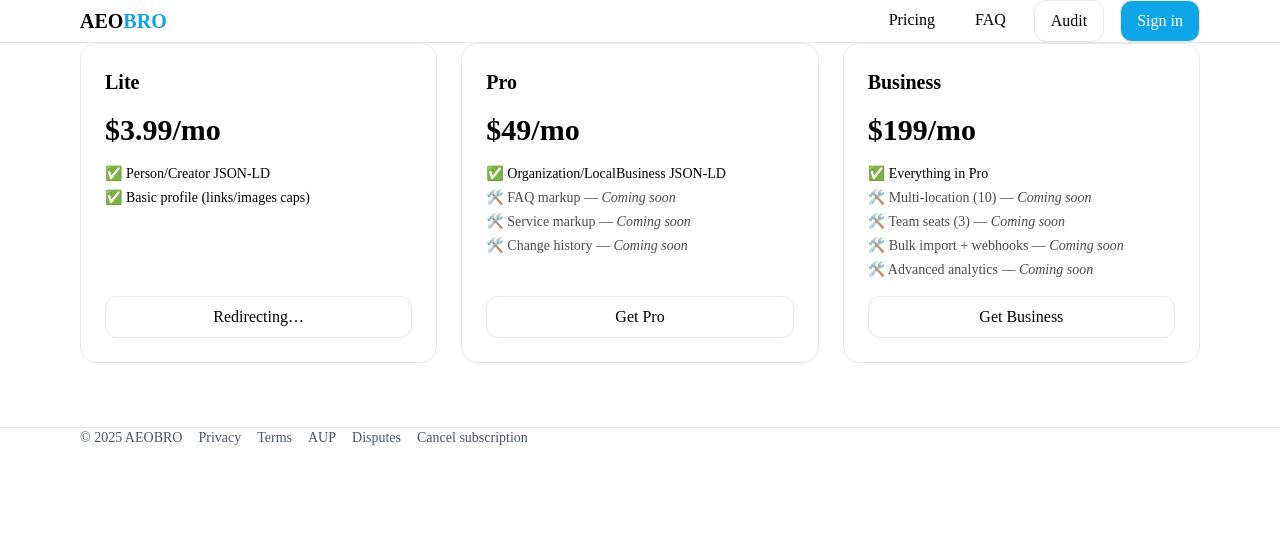
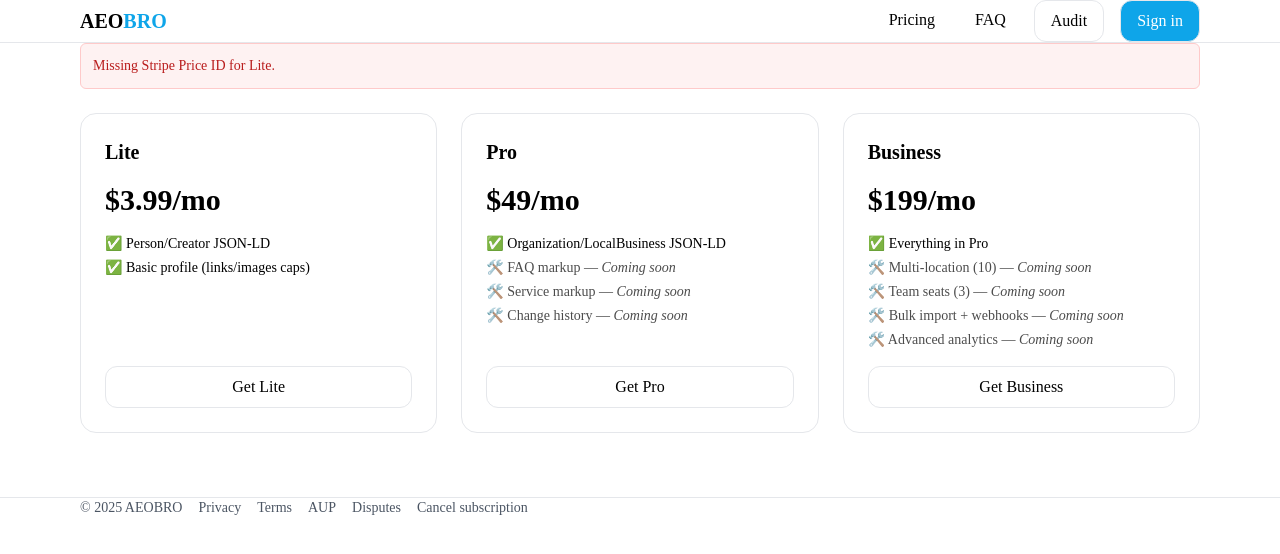
Before and after one commit to NewguyMMM/aeobro, a Next.js app: page /pricing in a window 1280 px wide. Both pictures are taken after a click on the button "Get Lite". Shown: the top 554 px of the page. Built offline with nearby package versions, Linux system fonts and the light colour scheme; no server answers.

Commit message:
Update page.tsx

```diff
--- a/app/(marketing)/pricing/page.tsx
+++ b/app/(marketing)/pricing/page.tsx
@@ -1,37 +1,61 @@
 "use client";
-import { useState } from "react";
+import { useState, useCallback } from "react";
 
 const PRICES = {
-  LITE: process.env.NEXT_PUBLIC_STRIPE_PRICE_LITE!,
-  PRO: process.env.NEXT_PUBLIC_STRIPE_PRICE_PRO!,
-  BUSINESS: process.env.NEXT_PUBLIC_STRIPE_PRICE_BUSINESS!,
-};
+  LITE: process.env.NEXT_PUBLIC_STRIPE_PRICE_LITE ?? "",
+  PRO: process.env.NEXT_PUBLIC_STRIPE_PRICE_PRO ?? "",
+  BUSINESS: process.env.NEXT_PUBLIC_STRIPE_PRICE_BUSINESS ?? "",
+} as const;
 
-async function startCheckout(priceId: string, setLoading: (b: boolean) => void) {
-  setLoading(true);
-  const res = await fetch("/api/stripe/checkout", {
+type PlanTitle = "Lite" | "Pro" | "Business";
+
+export default function PricingPage() {
+  const [loading, setLoading] = useState<PlanTitle | null>(null);
+  const [err, setErr] = useState<string | null>(null);
+
+  const startCheckout = useCallback(async (priceId: string, plan: PlanTitle) => {
+    setErr(null);
+
+    if (!priceId) {
+      setErr(`Missing Stripe Price ID for ${plan}.`);
+      return;
+    }
+
+    setLoading(plan);
+    try {
+      // NOTE: ensure this path matches your server route filename
+      const res = await fetch("/api/stripe/create-checkout-session", {
         method: "POST",
         headers: { "Content-Type": "application/json" },
         body: JSON.stringify({ priceId }),
       });
-  const data = await res.json();
-  setLoading(false);
-  if (data?.url) window.location.href = data.url;
-  else alert("Checkout failed.");
+
+      const ct = res.headers.get("content-type") || "";
+      if (!ct.includes("application/json")) {
+        throw new Error("Unexpected response (not JSON). Check API route path/guards.");
       }
 
-export default function PricingPage() {
-  const [loading, setLoading] = useState<string | null>(null);
+      const data = await res.json();
+      if (!res.ok) throw new Error(data?.message || "Checkout failed.");
+      if (!data?.url) throw new Error("No checkout URL returned by server.");
+
+      window.location.href = data.url as string;
+    } catch (e: any) {
+      console.error("Checkout error:", e);
+      setErr(e?.message || "Something went wrong starting checkout.");
+      setLoading(null); // restore button instead of sticking on “Redirecting…”
+    }
+  }, []);
 
   const PlanCard = ({
     title,
     price,
     features,
+    soon = [],
     btnText,
     priceId,
-    soon = [],
   }: {
-    title: string;
+    title: PlanTitle;
     price: string;
     features: string[];
     soon?: string[];
@@ -46,13 +70,15 @@ export default function PricingPage() {
           <li key={f}>✅ {f}</li>
         ))}
         {soon.map((f) => (
-          <li key={f} className="opacity-70">🛠️ {f} — <em>Coming soon</em></li>
+          <li key={f} className="opacity-70">
+            🛠️ {f} — <em>Coming soon</em>
+          </li>
         ))}
       </ul>
       <button
         className="btn mt-auto"
-        disabled={loading === title}
-        onClick={() => startCheckout(priceId, (v) => setLoading(v ? title : null))}
+        disabled={loading !== null}
+        onClick={() => startCheckout(priceId, title)}
       >
         {loading === title ? "Redirecting…" : btnText}
       </button>
@@ -60,14 +86,18 @@ export default function PricingPage() {
   );
 
   return (
-    <div className="container py-16 grid md:grid-cols-3 gap-6">
+    <div className="container py-16">
+      {err && (
+        <div className="mb-6 rounded-md border border-red-200 bg-red-50 p-3 text-sm text-red-700">
+          {err}
+        </div>
+      )}
+
+      <div className="grid md:grid-cols-3 gap-6">
         <PlanCard
           title="Lite"
           price="$3.99/mo"
-        features={[
-          "Person/Creator JSON-LD",
-          "Basic profile (links/images caps)",
-        ]}
+          features={["Person/Creator JSON-LD", "Basic profile (links/images caps)"]}
           btnText="Get Lite"
           priceId={PRICES.LITE}
         />
@@ -83,15 +113,11 @@ export default function PricingPage() {
           title="Business"
           price="$199/mo"
           features={["Everything in Pro"]}
-        soon={[
-          "Multi-location (10)",
-          "Team seats (3)",
-          "Bulk import + webhooks",
-          "Advanced analytics",
-        ]}
+          soon={["Multi-location (10)", "Team seats (3)", "Bulk import + webhooks", "Advanced analytics"]}
           btnText="Get Business"
           priceId={PRICES.BUSINESS}
         />
       </div>
+    </div>
   );
 }
```
Lines whose indentation alone changed are shown as unchanged.
